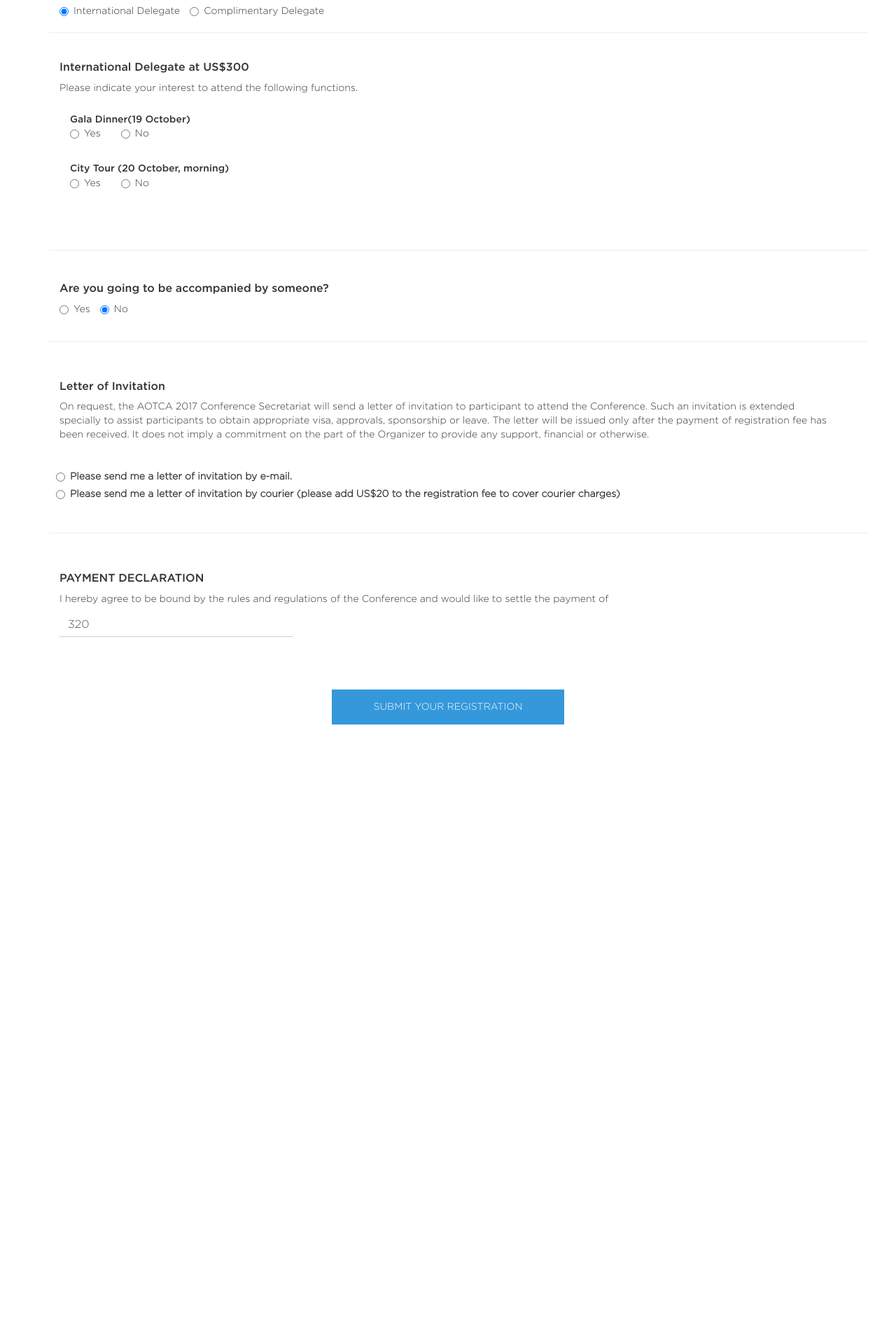
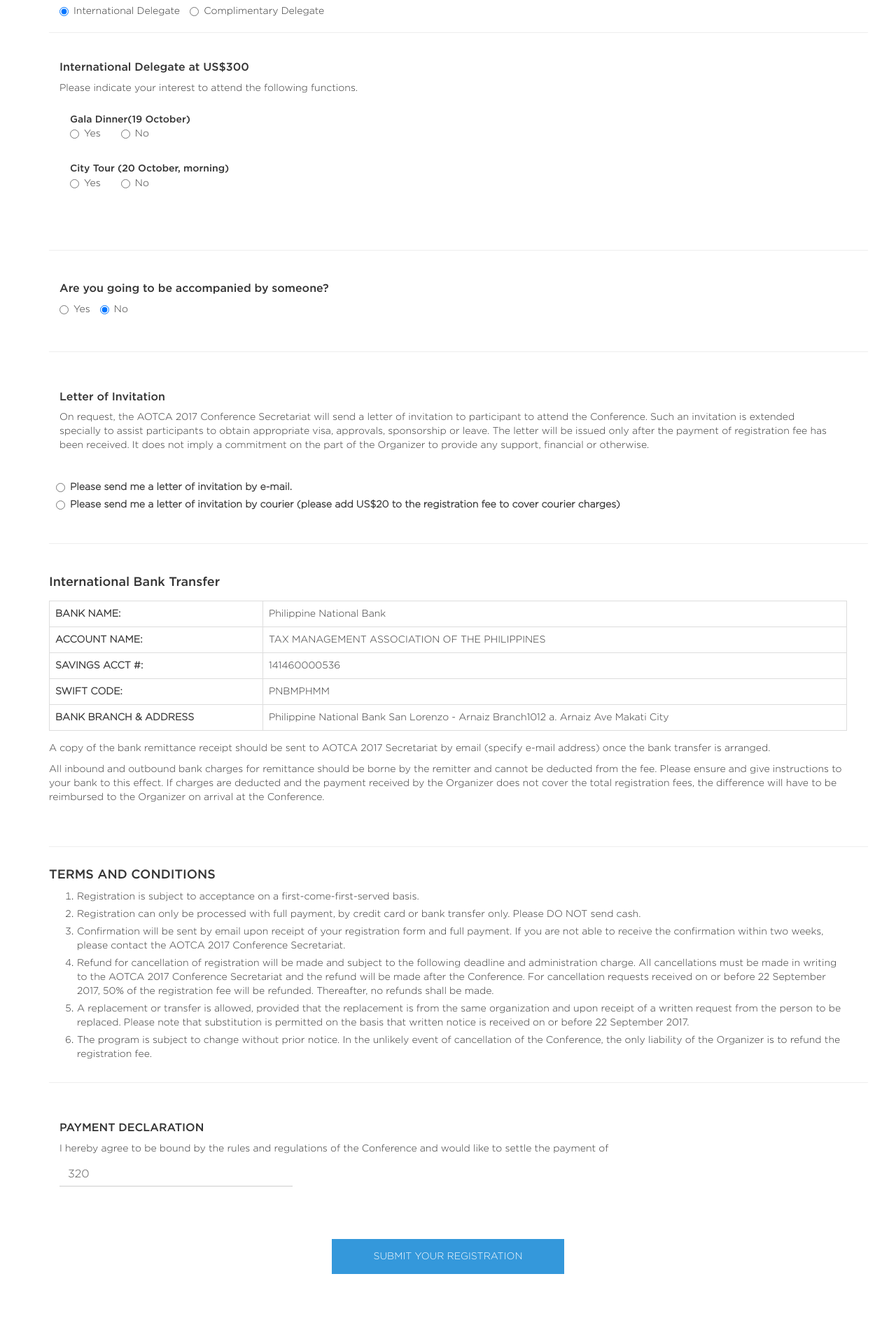
Before and after one commit to aotca2017/aotca2017international, a Jekyll site: the page built from index.html, in a window 1280 px wide. Shown: the part 1245-3165 px from the top of the page at 70% size. Built offline with Jekyll 4.4.1, drawn with Linux system fonts in a browser that asks for light colours; before the commit the page ends 2380 px from its top, so only the background shows below that.

Commit message:
Add section

```diff
--- a/_includes/content.html
+++ b/_includes/content.html
@@ -222,6 +222,59 @@
 
         <hr class="hr col-md-12 clearfix"/>
 
+        <div class="bank-detail">
+            <h4 class="text-medium">International Bank Transfer</h4>
+            <table class="table table-bordered table-content">
+                <tbody>
+                <tr>
+                    <th>BANK NAME:</th>
+                    <td>Philippine National Bank</td>
+                </tr>
+                <tr>
+                    <th>ACCOUNT NAME:</th>
+                    <td>TAX MANAGEMENT ASSOCIATION OF THE PHILIPPINES</td>
+                </tr>
+                <tr>
+                    <th>SAVINGS ACCT #:</th>
+                    <td>141460000536</td>
+                </tr>
+                <tr>
+                    <th>SWIFT CODE:</th>
+                    <td>PNBMPHMM</td>
+                </tr>
+                <tr>
+                    <th>BANK BRANCH & ADDRESS</th>
+                    <td>Philippine National Bank San Lorenzo - Arnaiz Branch1012 a. Arnaiz Ave Makati City</td>
+                </tr>
+                </tbody>
+            </table>
+            <p class="description">A copy of the bank remittance receipt should be sent to AOTCA 2017 Secretariat by email (specify e-mail address) once the bank transfer is arranged.</p>
+            <p class="description">All inbound and outbound bank charges for remittance should be borne by the remitter and cannot be deducted from the fee.  Please ensure and give instructions to your bank to this effect.  If charges are deducted and the payment received by the Organizer does not cover the total registration fees, the difference will have to be reimbursed to the Organizer on arrival at the Conference.
+            </p>
+        </div>
+
+        <hr class="hr col-md-12 clearfix"/>
+        <div class="terms-container">
+            <h4 class="text-medium">TERMS AND CONDITIONS</h4>
+            <ol>
+                <li>Registration is subject to acceptance on a first-come-first-served basis.</li>
+                <li>Registration can only be processed with full payment, by credit card or bank transfer only.  Please DO NOT send cash.</li>
+                <li>Confirmation will be sent by email upon receipt of your registration form and full payment. If you are not able to receive the confirmation within two weeks, please contact the AOTCA 2017 Conference Secretariat.</li>
+                <li>Refund for cancellation of registration will be made and subject to the following deadline and administration charge. All cancellations must be made in writing to the AOTCA 2017 Conference Secretariat and the refund will be made after the Conference. For cancellation requests received on or before 22 September 2017, 50% of the registration fee will be refunded. Thereafter, no refunds shall be made.</li>
+                <li>A replacement or transfer is allowed, provided that the replacement is from the same organization and upon receipt of a written request from the person to be replaced. Please note that substitution is permitted on the basis that written notice is received on or before 22 September 2017.</li>
+                <li>The program is subject to change without prior notice. In the unlikely event of cancellation of the Conference, the only liability of the Organizer is to refund the registration fee.</li>
+            </ol>
+
+
+
+
+
+
+
+        </div>
+
+        <hr class="hr col-md-12 clearfix"/>
+
         <div class="form-item  clearfix col-md-12">
             <h2 class="form-header stylized-header">PAYMENT DECLARATION</h2>
             <p class="form-description">I hereby agree to be bound by the rules and regulations of the Conference and would like to settle the payment of</p>
--- a/_sass/home.sass
+++ b/_sass/home.sass
@@ -133,10 +133,30 @@ body
         font-family: "Gotham-Medium"
   .accompanying-container
     margin-top: 15px
-    margin-bottom: 15px
+    margin-bottom: 30px
     .form-header
       font-size: 16px
       font-family: "Gotham-Medium"
+
+  .bank-detail
+    float: left
+    margin-top: 15px
+    margin-bottom: 30px
+    .text-medium
+      margin-bottom: 15px
+    .table-content
+      margin-top: 15px
+      margin-bottom: 15px
+
+  .terms-container
+    float: left
+    ol
+      li
+        margin-bottom: 5px
+
+    .description
+      line-height: 24px
+
 
   #formChoiceComplimentary
     margin-top: 0
```
